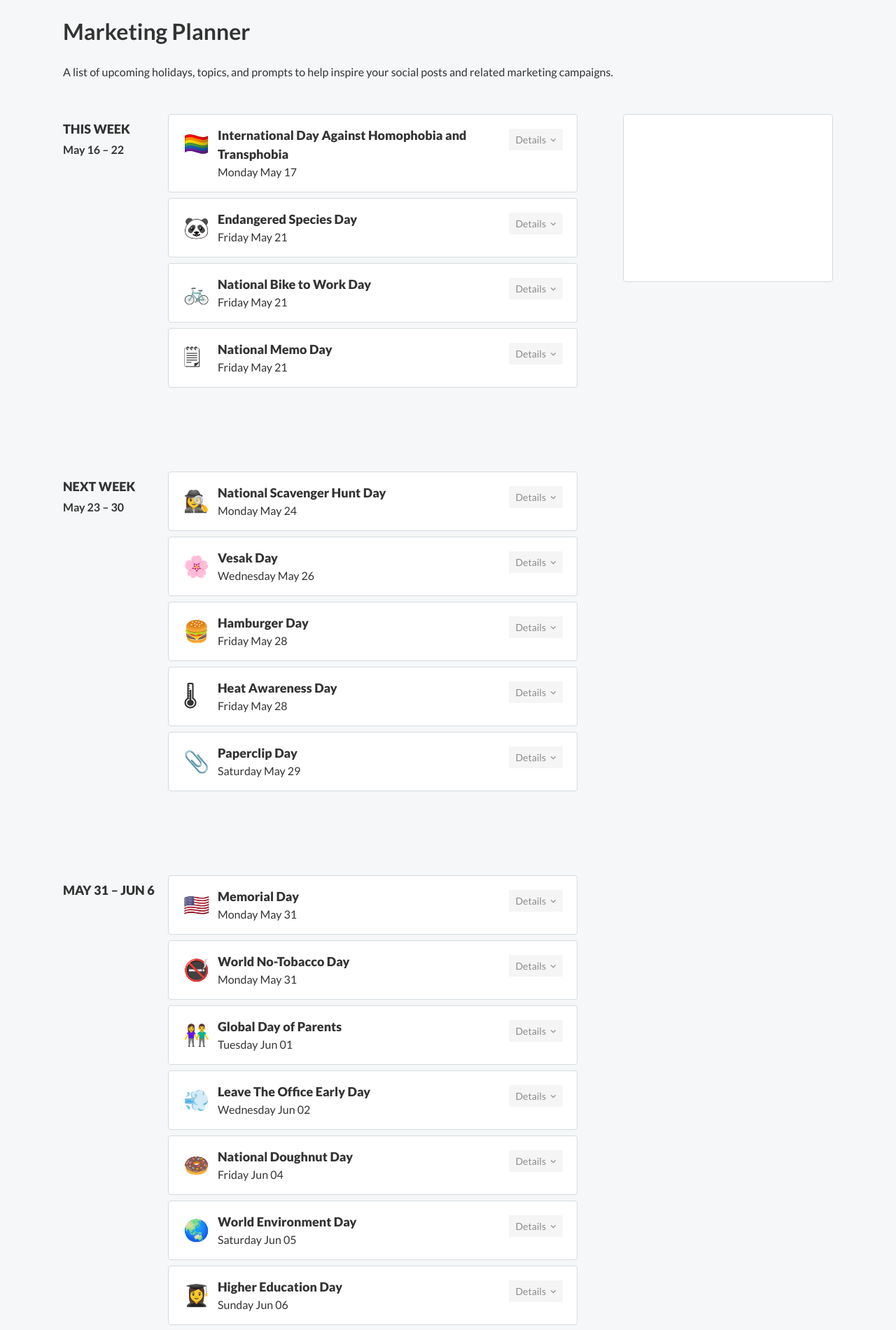
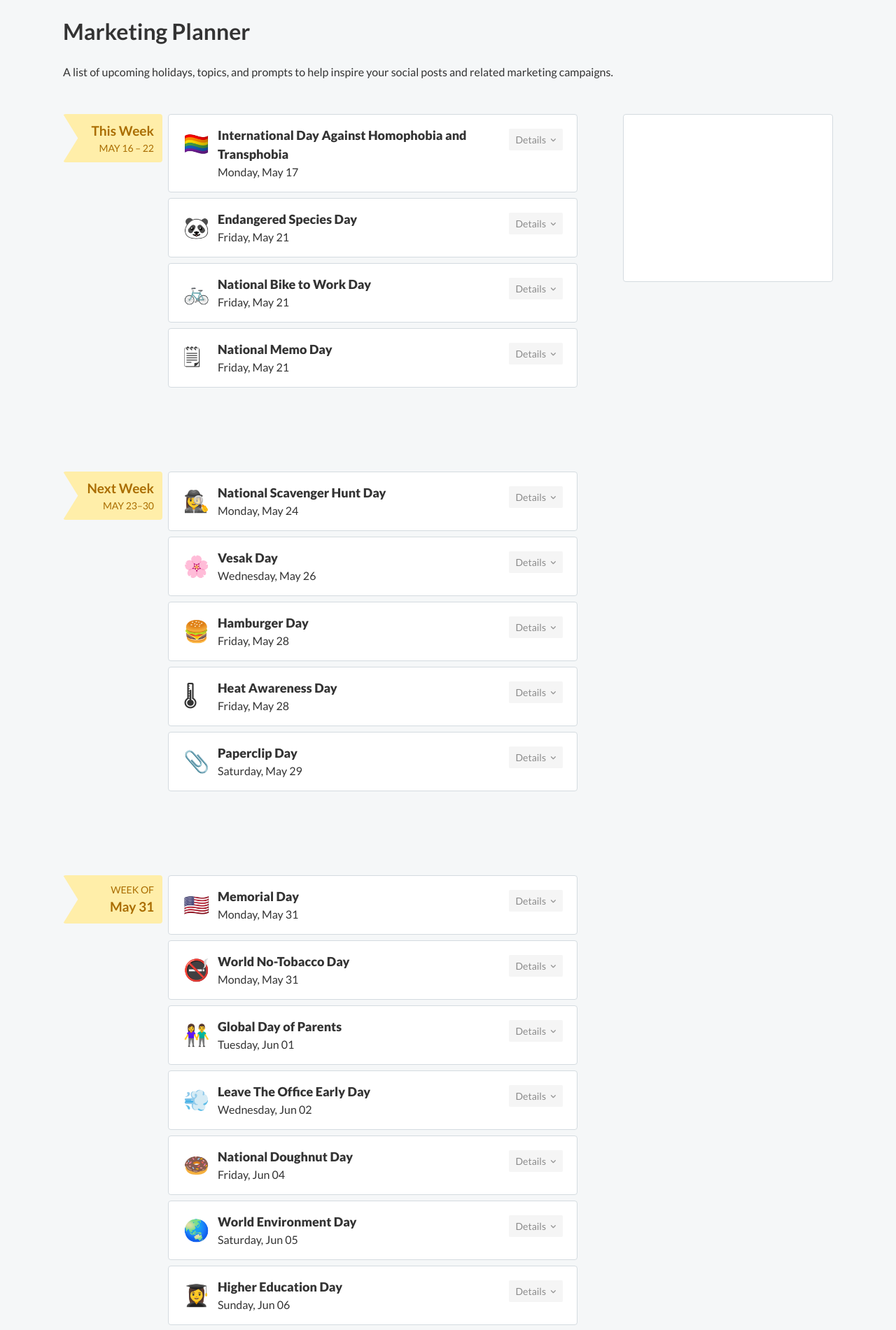
Before and after one commit to davidpots/shootingstar, a Jekyll site: the page built from index.html, in a window 1280 px wide. Shown: the top 1901 px of the page at 70% size. Built offline with Jekyll 4.4.1, drawn with Linux system fonts in a browser that asks for light colours; some of the changed text lies outside the part shown.

Commit message:
Adds ribbon

```diff
--- a/assets/mvp.scss
+++ b/assets/mvp.scss
@@ -197,15 +197,39 @@ html {
 
 /* Planner UI - Date Area */
 
-.date_range h3 {
-  padding-top: 32px;
-  margin: 8px 0 4px 0;
+.date-ribbon {
+  height: 69px;
+  background: url(/assets/images/date-ribbon.svg) no-repeat left top;
+  text-align: right;
+  margin-top: 32px;
+  margin-right: 8px;
+  border-radius: 4px;
+  padding-right: 12px;
+}
+
+.date-ribbon h3 {
+  font-weight: 700;
+  font-size: 19px;
+  color: #AA6D00;
+}
+.date-ribbon h4 {
+  color: #AA6D00;
+  font-size: 14px;
   text-transform: uppercase;
-  font-weight: 900;
-  font-size: 18px;
+  font-weight: 400;
 }
-.date_range h4 {
+.date-ribbon > h3,
+.date-ribbon > h4 {
+  padding: 10px 0 0 0;
   margin: 0;
+}
+.date-ribbon > h3 + h4 {
+  margin: 0;
+  padding: 0;
+}
+
+.date-ribbon > h4 + h3 {
+  padding: 0;
 }
 
     @media (max-width: 1099px) {
--- a/index.html
+++ b/index.html
@@ -27,8 +27,10 @@ permalink: "/"
 
     <article>
       <div class="secondary date_range">
-        <h3>This Week</h3>
-        <h4>May 16 – 22</h4>
+        <div class="date-ribbon">
+          <h3>This Week</h3>
+          <h4>May 16 – 22</h4>
+        </div>
       </div>
       <div class="primary tile-wrapper">
         {% for date in week20 %}
@@ -37,7 +39,7 @@ permalink: "/"
           <div class="tile--body">
             <p class="tile--details"><a href="">Details</a></p>
             <h3 class="tile--title">{{date.name}}</h3>
-            <p class="tile--date">{{date.date | date: "%A %b %d" }}</p>
+            <p class="tile--date">{{date.date | date: "%A, %b %d" }}</p>
             <div class="tile--expandedContent">
               <p class="tile--description">{{date.description}}</p>
 
@@ -61,8 +63,10 @@ permalink: "/"
 
     <article>
       <div class="secondary date_range">
-        <h3>Next Week</h3>
-        <h4>May 23 – 30</h4>
+        <div class="date-ribbon">
+          <h3>Next Week</h3>
+          <h4>May 23–30</h4>
+        </div>
       </div>
       <div class="primary tile-wrapper">
         {% for date in week21 %}
@@ -71,9 +75,21 @@ permalink: "/"
           <div class="tile--body">
             <p class="tile--details"><a href="">Details</a></p>
             <h3 class="tile--title">{{date.name}}</h3>
-            <p class="tile--date">{{date.date | date: "%A %b %d" }}</p>
+            <p class="tile--date">{{date.date | date: "%A, %b %d" }}</p>
             <div class="tile--expandedContent">
-              <p class="tile--description">{{date.description}} <span class="hashtags">{{date.hashtags}}</span></p>
+              <p class="tile--description">{{date.description}}</p>
+
+              {% assign hashtags = date.hashtags | split: " " %}
+              <div class="tile--hashtags-wrapper">
+              {% for hashtag in hashtags %}
+                <div class="tile--hashtag-pill">
+                  <p>
+                    <span class="tile--hashtag-itself">{{hashtag}} <span class="tile--hashtag-copy" data-hashtag="{{hashtag}}">(<u>copy</u>)</span></span>
+                    <span class="tile--hashtag-outbound">See examples on <a href="https://www.instagram.com/explore/tags/{{hashtag | slice: 1, hashtag.size}}/" target="_blank">Instagram</a></span>
+                  </p>
+                </div>
+              {% endfor %}
+              </div>
             </div>
           </div>
         </div>
@@ -83,7 +99,10 @@ permalink: "/"
 
     <article>
       <div class="secondary date_range">
-        <h3>May 31 – Jun 6</h3>
+        <div class="date-ribbon">
+          <h4>Week of</h4>
+          <h3>May 31</h3>
+        </div>
       </div>
       <div class="primary tile-wrapper">
         {% for date in week22 %}
@@ -92,9 +111,21 @@ permalink: "/"
           <div class="tile--body">
             <p class="tile--details"><a href="">Details</a></p>
             <h3 class="tile--title">{{date.name}}</h3>
-            <p class="tile--date">{{date.date | date: "%A %b %d" }}</p>
+            <p class="tile--date">{{date.date | date: "%A, %b %d" }}</p>
             <div class="tile--expandedContent">
-              <p class="tile--description">{{date.description}} <span class="hashtags">{{date.hashtags}}</span></p>
+              <p class="tile--description">{{date.description}}</p>
+
+              {% assign hashtags = date.hashtags | split: " " %}
+              <div class="tile--hashtags-wrapper">
+              {% for hashtag in hashtags %}
+                <div class="tile--hashtag-pill">
+                  <p>
+                    <span class="tile--hashtag-itself">{{hashtag}} <span class="tile--hashtag-copy" data-hashtag="{{hashtag}}">(<u>copy</u>)</span></span>
+                    <span class="tile--hashtag-outbound">See examples on <a href="https://www.instagram.com/explore/tags/{{hashtag | slice: 1, hashtag.size}}/" target="_blank">Instagram</a></span>
+                  </p>
+                </div>
+              {% endfor %}
+              </div>
             </div>
           </div>
         </div>
@@ -104,7 +135,10 @@ permalink: "/"
 
     <article>
       <div class="secondary date_range">
-        <h3>Jun 7 – 13</h3>
+        <div class="date-ribbon">
+          <h4>Week of</h4>
+          <h3>June 6</h3>
+        </div>
       </div>
       <div class="primary tile-wrapper">
         {% for date in week23 %}
@@ -113,9 +147,21 @@ permalink: "/"
           <div class="tile--body">
             <p class="tile--details"><a href="">Details</a></p>
             <h3 class="tile--title">{{date.name}}</h3>
-            <p class="tile--date">{{date.date | date: "%A %b %d" }}</p>
+            <p class="tile--date">{{date.date | date: "%A, %b %d" }}</p>
             <div class="tile--expandedContent">
-              <p class="tile--description">{{date.description}} <span class="hashtags">{{date.hashtags}}</span></p>
+              <p class="tile--description">{{date.description}}</p>
+
+              {% assign hashtags = date.hashtags | split: " " %}
+              <div class="tile--hashtags-wrapper">
+              {% for hashtag in hashtags %}
+                <div class="tile--hashtag-pill">
+                  <p>
+                    <span class="tile--hashtag-itself">{{hashtag}} <span class="tile--hashtag-copy" data-hashtag="{{hashtag}}">(<u>copy</u>)</span></span>
+                    <span class="tile--hashtag-outbound">See examples on <a href="https://www.instagram.com/explore/tags/{{hashtag | slice: 1, hashtag.size}}/" target="_blank">Instagram</a></span>
+                  </p>
+                </div>
+              {% endfor %}
+              </div>
             </div>
           </div>
         </div>
@@ -125,7 +171,10 @@ permalink: "/"
 
     <article>
       <div class="secondary date_range">
-        <h3>Jun 14 – 20</h3>
+        <div class="date-ribbon">
+          <h4>Week of</h4>
+          <h3>June 13</h3>
+        </div>
       </div>
       <div class="primary tile-wrapper">
         {% for date in week24 %}
@@ -134,9 +183,21 @@ permalink: "/"
           <div class="tile--body">
             <p class="tile--details"><a href="">Details</a></p>
             <h3 class="tile--title">{{date.name}}</h3>
-            <p class="tile--date">{{date.date | date: "%A %b %d" }}</p>
+            <p class="tile--date">{{date.date | date: "%A, %b %d" }}</p>
             <div class="tile--expandedContent">
-              <p class="tile--description">{{date.description}} <span class="hashtags">{{date.hashtags}}</span></p>
+              <p class="tile--description">{{date.description}}</p>
+
+              {% assign hashtags = date.hashtags | split: " " %}
+              <div class="tile--hashtags-wrapper">
+              {% for hashtag in hashtags %}
+                <div class="tile--hashtag-pill">
+                  <p>
+                    <span class="tile--hashtag-itself">{{hashtag}} <span class="tile--hashtag-copy" data-hashtag="{{hashtag}}">(<u>copy</u>)</span></span>
+                    <span class="tile--hashtag-outbound">See examples on <a href="https://www.instagram.com/explore/tags/{{hashtag | slice: 1, hashtag.size}}/" target="_blank">Instagram</a></span>
+                  </p>
+                </div>
+              {% endfor %}
+              </div>
             </div>
           </div>
         </div>
```
Also changed, not shown: assets/images/date-ribbon.svg (added), 5 other files.
